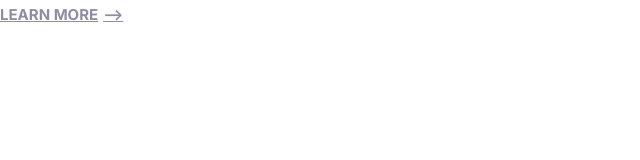
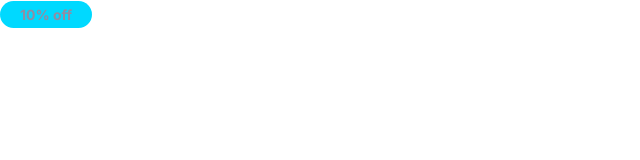
Before and after one commit to JP6174/Quick-Startup-Cloud-Website, a plain HTML site: page index.html in a window 1280 px wide. Shown: the whole page, without its empty margins (0-640 px from the left). Drawn offline with Linux system fonts and the light colour scheme.

Commit message:
Define-badges

```diff
--- a/CSS/styles.css
+++ b/CSS/styles.css
@@ -72,3 +72,29 @@ p {
     font-size: 1.5rem;
   }
 }
+/* Badges */
+.badge {
+  border-radius: 20px;
+  font-size: 2rem;
+  font-weight: bold;
+  padding: 0.5rem 2rem;
+  white-space: nowrap;
+}
+
+.badge--primary {
+  background-color: var(--color-primary);
+}
+.badge--secondary {
+  background: var(--color-secondary);
+}
+.badge--small {
+  font-size: 1.6rem;
+}
+@media screen and (min-width: 1024px) {
+  .badge {
+    font-size: 1.5rem;
+  }
+  .badge--small {
+    font-size: 1.4rem;
+  }
+}
--- a/index.html
+++ b/index.html
@@ -8,13 +8,13 @@
     <link rel="preconnect" href="https://fonts.googleapis.com" />
     <link rel="preconnect" href="https://fonts.gstatic.com" crossorigin />
     <link
-      href="https://fonts.googleapis.com/css2?family=Inter:wght@300;400;700&display=swap"
+      href="https://fonts.googleapis.com/css2?family=Inter:wght@300;400;600;700&display=swap"
       rel="stylesheet"
     />
     <link rel="stylesheet" href="css/normalize.css" />
     <link rel="stylesheet" href="css/styles.css" />
   </head>
   <body>
-    <a href="#" class="link-arrow">Learn More</a>
+    <span class="badge badge--secondary badge--small">10% off</span>
   </body>
 </html>
```
Also changed, not shown: components/badges.html (added, +4 -0 lines).
